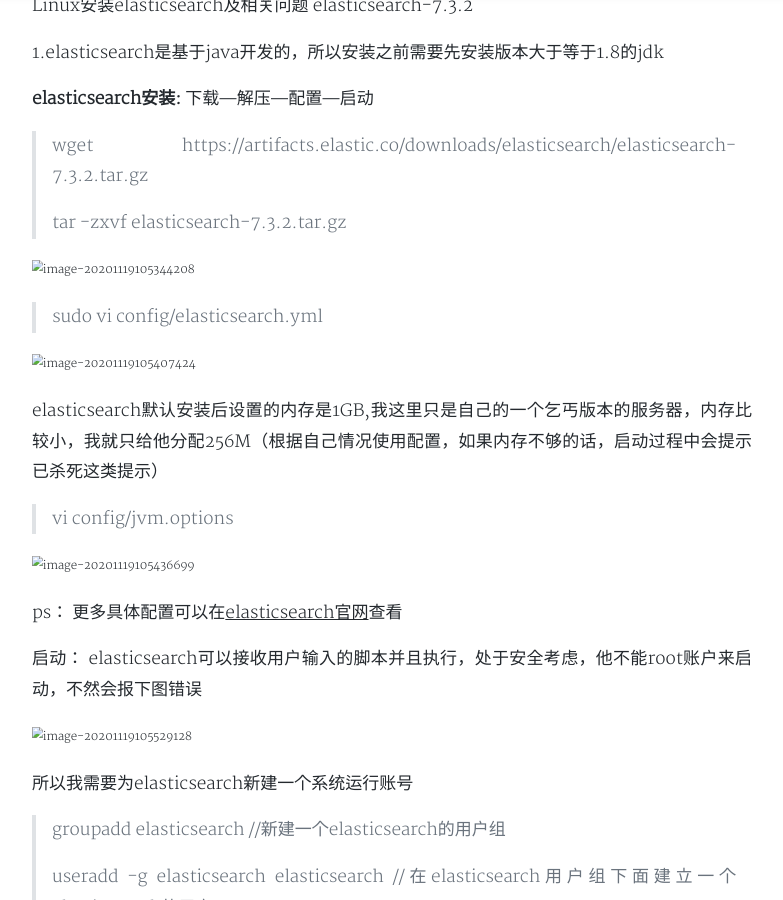
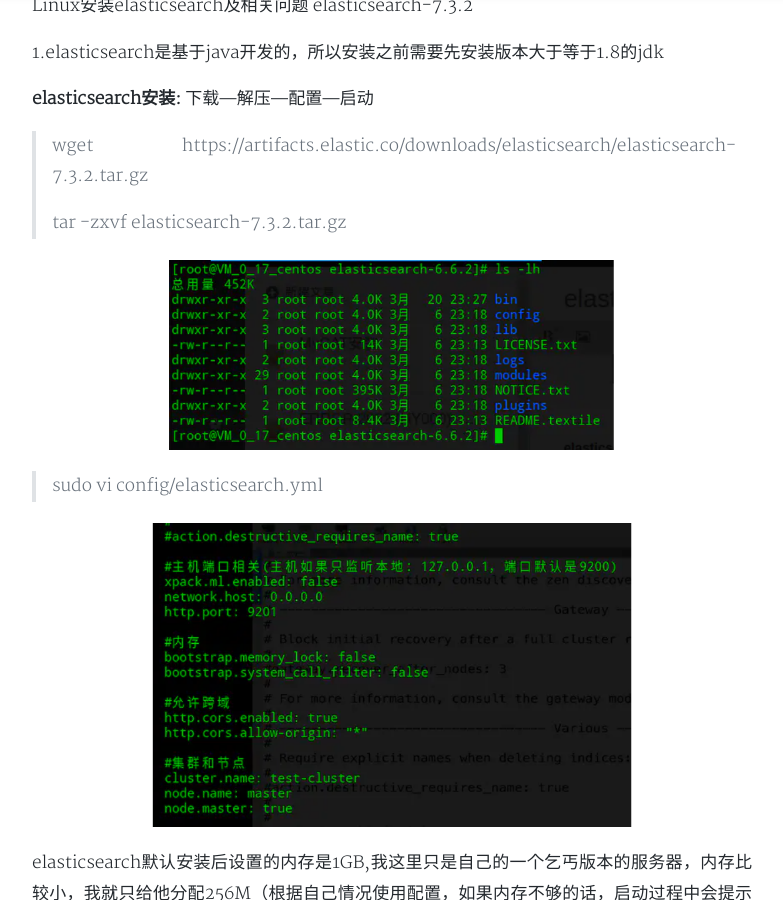
Before and after one commit to yuanlisong/yuanlisong.github.io, a Jekyll site: the page built from _posts/2020-11-23-Linux安装elasticsearch及相关问题.md, in a window 1280 px wide and 900 px high, scrolled down 547 px. Shown: the whole window, without its empty margins (248-1031 px from the left). Built offline with Jekyll 4.4.1, drawn with Linux system fonts in a browser that asks for light colours; nearby versions of some CDN libraries; a style sheet for code colours, icons or effects is not loaded.

Commit message:
Update 2020-11-23-Linux安装elasticsearch及相关问题.md

````diff
--- a/_posts/2020-11-23-Linux安装elasticsearch及相关问题.md
+++ b/_posts/2020-11-23-Linux安装elasticsearch及相关问题.md
@@ -17,23 +17,23 @@
 >
 > tar -zxvf elasticsearch-7.3.2.tar.gz
 
-<img src="../assets/img/es/image-20201119105344208.png" alt="image-20201119105344208" style="zoom:67%;" />
+<img src="/assets/img/es/image-20201119105344208.png" alt="image-20201119105344208" style="zoom:67%;" />
 
 > sudo vi config/elasticsearch.yml
 
-<img src="../assets/img/es/image-20201119105407424.png" alt="image-20201119105407424" style="zoom:67%;" />
+<img src="/assets/img/es/image-20201119105407424.png" alt="image-20201119105407424" style="zoom:67%;" />
 
 elasticsearch默认安装后设置的内存是1GB,我这里只是自己的一个乞丐版本的服务器，内存比较小，我就只给他分配256M（根据自己情况使用配置，如果内存不够的话，启动过程中会提示已杀死这类提示）
 
 > vi config/jvm.options
 
-<img src="../assets/img/es/image-20201119105436699.png" alt="image-20201119105436699" style="zoom: 67%;" />
+<img src="/assets/img/es/image-20201119105436699.png" alt="image-20201119105436699" style="zoom: 67%;" />
 
 ps： 更多具体配置可以在[elasticsearch官网](https://links.jianshu.com/go?to=https%3A%2F%2Fwww.elastic.co%2F)查看
 
 启动： elasticsearch可以接收用户输入的脚本并且执行，处于安全考虑，他不能root账户来启动，不然会报下图错误
 
-<img src="../assets/img/es/image-20201119105529128.png" alt="image-20201119105529128" style="zoom:67%;" />
+<img src="/assets/img/es/image-20201119105529128.png" alt="image-20201119105529128" style="zoom:67%;" />
 
 所以我需要为elasticsearch新建一个系统运行账号
 
@@ -45,7 +45,7 @@
 
 > chown -R elasticsearch:elasticsearch elasticsearch-7.3.2/
 
-<img src="../assets/img/es/image-20201119105616446.png" alt="image-20201119105616446" style="zoom:67%;" />
+<img src="/assets/img/es/image-20201119105616446.png" alt="image-20201119105616446" style="zoom:67%;" />
 
 然后切换到刚刚的账号启动elasticsearch
 
@@ -55,7 +55,7 @@
 
 启动过程中可能会出现下面这类的错误提示
 
-<img src="../assets/img/es/image-20201119105646397.png" alt="image-20201119105646397" style="zoom:67%;" />
+<img src="/assets/img/es/image-20201119105646397.png" alt="image-20201119105646397" style="zoom:67%;" />
 
 错误1： elasticsearch这个用户的最大打开线程数（3894）太低，至少增加到4096
 
@@ -65,7 +65,7 @@
 
 > ulimit -a
 
-<img src="../assets/img/es/image-20201119105714807.png" alt="image-20201119105714807" style="zoom:67%;" />
+<img src="/assets/img/es/image-20201119105714807.png" alt="image-20201119105714807" style="zoom:67%;" />
 
 \2. 切换到root用户，编辑文件
 
@@ -73,13 +73,13 @@
 
 在文件末尾加上下面配置
 
-<img src="../assets/img/es/image-20201119105854889.png" alt="image-20201119105854889" style="zoom:67%;" />
+<img src="/assets/img/es/image-20201119105854889.png" alt="image-20201119105854889" style="zoom:67%;" />
 
 \* 表示匹配所有用户， nproc 表示配置最大打开线程数
 
 \3. 退出从新登录后，再次查看，修改成功
 
-<img src="../assets/img/es/image-20201119105922920.png" alt="image-20201119105922920" style="zoom:67%;" />
+<img src="/assets/img/es/image-20201119105922920.png" alt="image-20201119105922920" style="zoom:67%;" />
 
 错误2： 最大虚拟内存区域vm.max_map_count（65530）太低，至少增加到262144
 
@@ -91,7 +91,7 @@
 
 在末尾添加配置，值大于等于实体的262144就可以
 
-<img src="../assets/img/es/image-20201119105955396.png" alt="image-20201119105955396" style="zoom:67%;" />
+<img src="/assets/img/es/image-20201119105955396.png" alt="image-20201119105955396" style="zoom:67%;" />
 
 添加完成后执行下面命令
 
@@ -99,17 +99,17 @@
 
 然后可以查看到成功修改成你设置的数字
 
-<img src="../assets/img/es/image-20201119110027443.png" alt="image-20201119110027443" style="zoom:67%;" />
+<img src="/assets/img/es/image-20201119110027443.png" alt="image-20201119110027443" style="zoom:67%;" />
 
 上面问题解决后，切换成elasticsearch账号，继续启动es,看到下图的样子证明就启动成功了
 
-<img src="../assets/img/es/image-20201119110050150.png" alt="image-20201119110050150"  />
+<img src="/assets/img/es/image-20201119110050150.png" alt="image-20201119110050150"  />
 
 ## 验证
 
 浏览器输入ip地址,加上自己在配置文件中配置的端口,比如我这里的9201访问
 
-<img src="../assets/img/es/image-20201119110115757.png" alt="image-20201119110115757" style="zoom:67%;" />
+<img src="/assets/img/es/image-20201119110115757.png" alt="image-20201119110115757" style="zoom:67%;" />
 
 我前面配置的host是0.0.0.0,所以可以用外网访问,不需要外网访问的话,就配置127.0.0.1或者对应的内网ip就行
 
@@ -135,7 +135,7 @@
 *               hard    nofile          65536
 ```
 
-![image-20201119104655238](../assets/img/es/image-20201119104655238.png)
+![image-20201119104655238](/assets/img/es/image-20201119104655238.png)
 
 
 
@@ -155,11 +155,11 @@
 ulimit -Su
 ```
 
-![image-20201119104728783](../assets/img/es/image-20201119104728783.png)
+![image-20201119104728783](/assets/img/es/image-20201119104728783.png)
 
 修改后的文件：
 
-<img src="../assets/img/es/image-20201119104753225.png" alt="image-20201119104753225" style="zoom:80%;" />
+<img src="/assets/img/es/image-20201119104753225.png" alt="image-20201119104753225" style="zoom:80%;" />
 
 3、max virtual memory areas vm.max_map_count [65530] is too low, increase to at least [262144]
 
@@ -172,7 +172,7 @@
 
 　　执行命令sysctl -p生效
 
-<img src="../assets/img/es/image-20201119104828935.png" alt="image-20201119104828935" style="zoom: 80%;" />
+<img src="/assets/img/es/image-20201119104828935.png" alt="image-20201119104828935" style="zoom: 80%;" />
 
  4、Exception in thread "main" java.nio.file.AccessDeniedException: /usr/local/elasticsearch/elasticsearch-6.2.2-1/config/jvm.options
 
````
